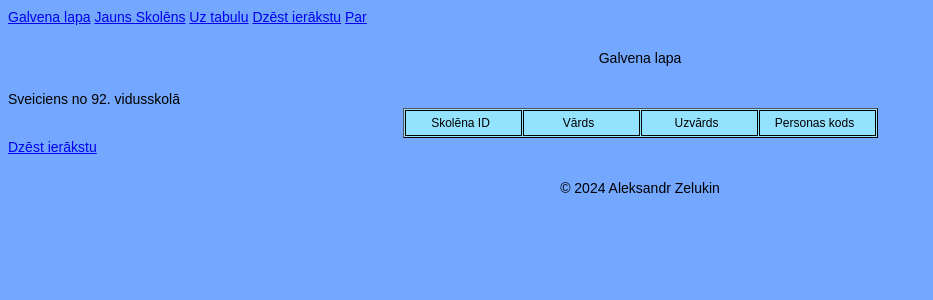
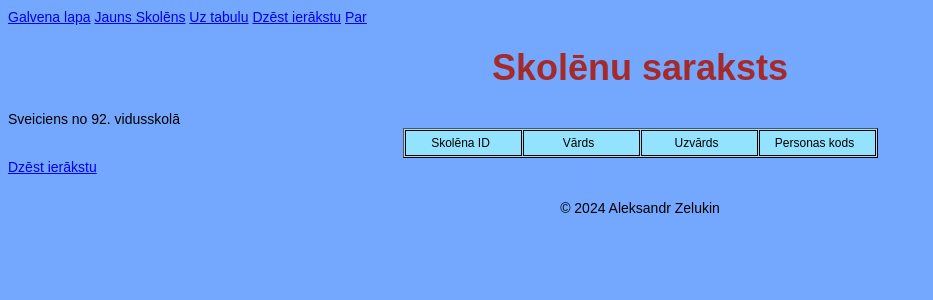
Before and after one commit to AleksandrZelukin/11bflaskparaugs, a Flask app: page /dati in a window 1280 px wide. Shown: the top 300 px of the page, without its empty margins (0-933 px from the left). Run offline with Flask 3, Linux system fonts and the light colour scheme; data that the repository does not hold is empty.

Commit message:
Update apps
Update index.html

```diff
--- a/templates/dati.html
+++ b/templates/dati.html
@@ -6,7 +6,7 @@
 
   {% block content %}
   {{ super() }}
-  <p>Galvena lapa</p>
+  <h1>Skolēnu saraksts</h1>
 
 Sveiciens no 92. vidusskolā
 
--- a/templates/index.html
+++ b/templates/index.html
@@ -5,4 +5,5 @@ Galvena lapa
 {% block content %}
 {{ super() }}
 <h1>Galvena lapa</h1>
+<img src="static/images/skolas_logo.jpg" width="200" height="200">
 {% endblock %}
```
Also changed, not shown: static/images/skolas_logo.jpg (added).
